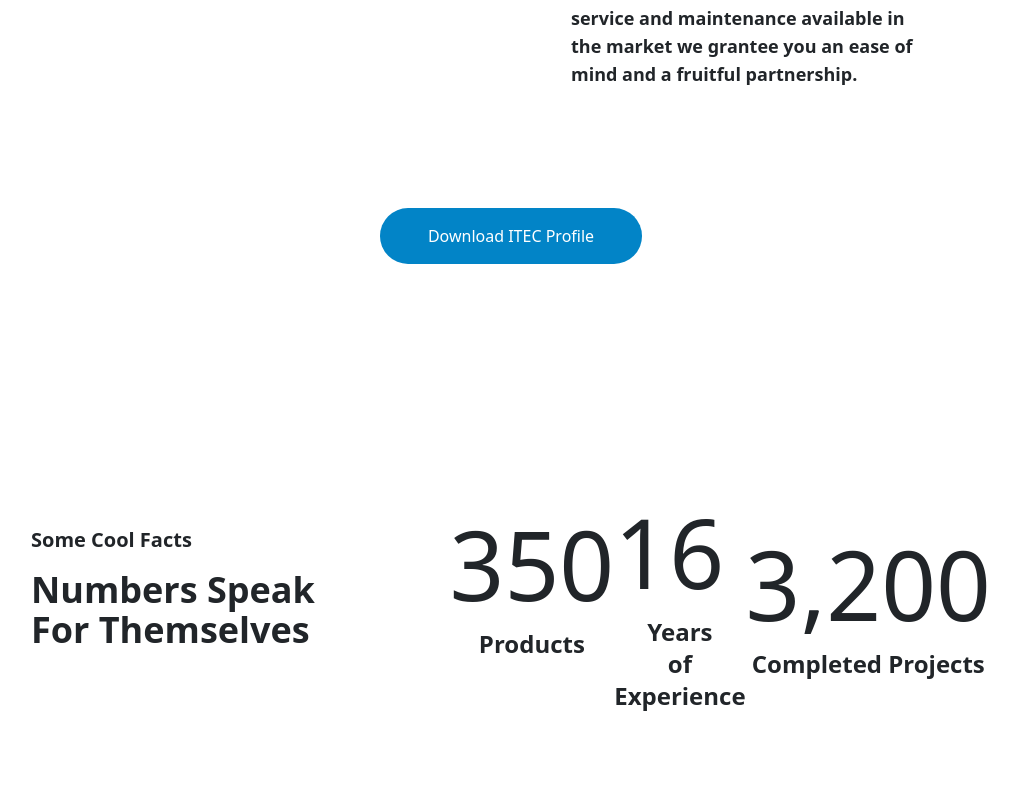
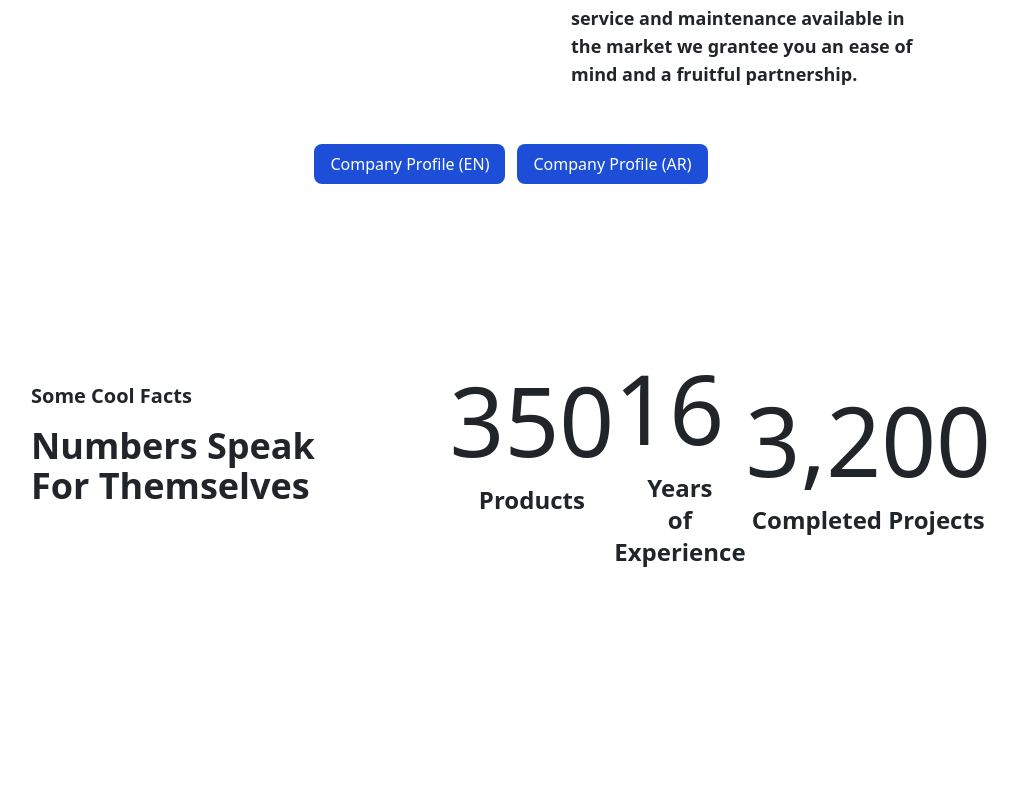
Before and after one commit to MohammedDarabie/firstwork, a Next.js app: page /about in a window 1280 px wide. Shown: the part 1280-2080 px from the top of the page, without its empty margins (129-1147 px from the left). Built offline with nearby package versions, Linux system fonts and the light colour scheme.

Commit message:
Fix Company Profile

```diff
--- a/pages/about/index.js
+++ b/pages/about/index.js
@@ -99,10 +99,21 @@
       {/* ------------------------------------------------------------ */}
       {/*-------------------- Download Itec Profile --------------------*/}
       {/* ------------------------------------------------------------ */}
-      <div className="w-[75%] mx-auto text-center border-b-2 border-black pb-10 lg:border-b-0">
-        <button className="text-white bg-sky-600 px-5 py-3 rounded-full my-20 hover:shadow-2xl">
-          Download ITEC Profile
-        </button>
+      <div className="w-[75%] mx-auto text-center border-b-2 border-black pb-10 lg:border-b-0 space-x-3">
+      <Link href="./dataSheets/company_Profile.pdf" target="_blank">
+              <button>
+                <p className="px-3 py-2 bg-blue-700 rounded-lg text-white my-3">
+                  Company Profile (EN)
+                </p>
+              </button>
+            </Link>
+      <Link href="./dataSheets/arabic_profile.pdf" target="_blank">
+              <button>
+                <p className="px-3 py-2 bg-blue-700 rounded-lg text-white my-3">
+                  Company Profile (AR)
+                </p>
+              </button>
+            </Link>
       </div>
       {/* ------------------------------------------------------------ */}
       {/*--------------------  Facts --------------------*/}
```
Also changed, not shown: 1 other file (tests, documents, lock files or other folders).
